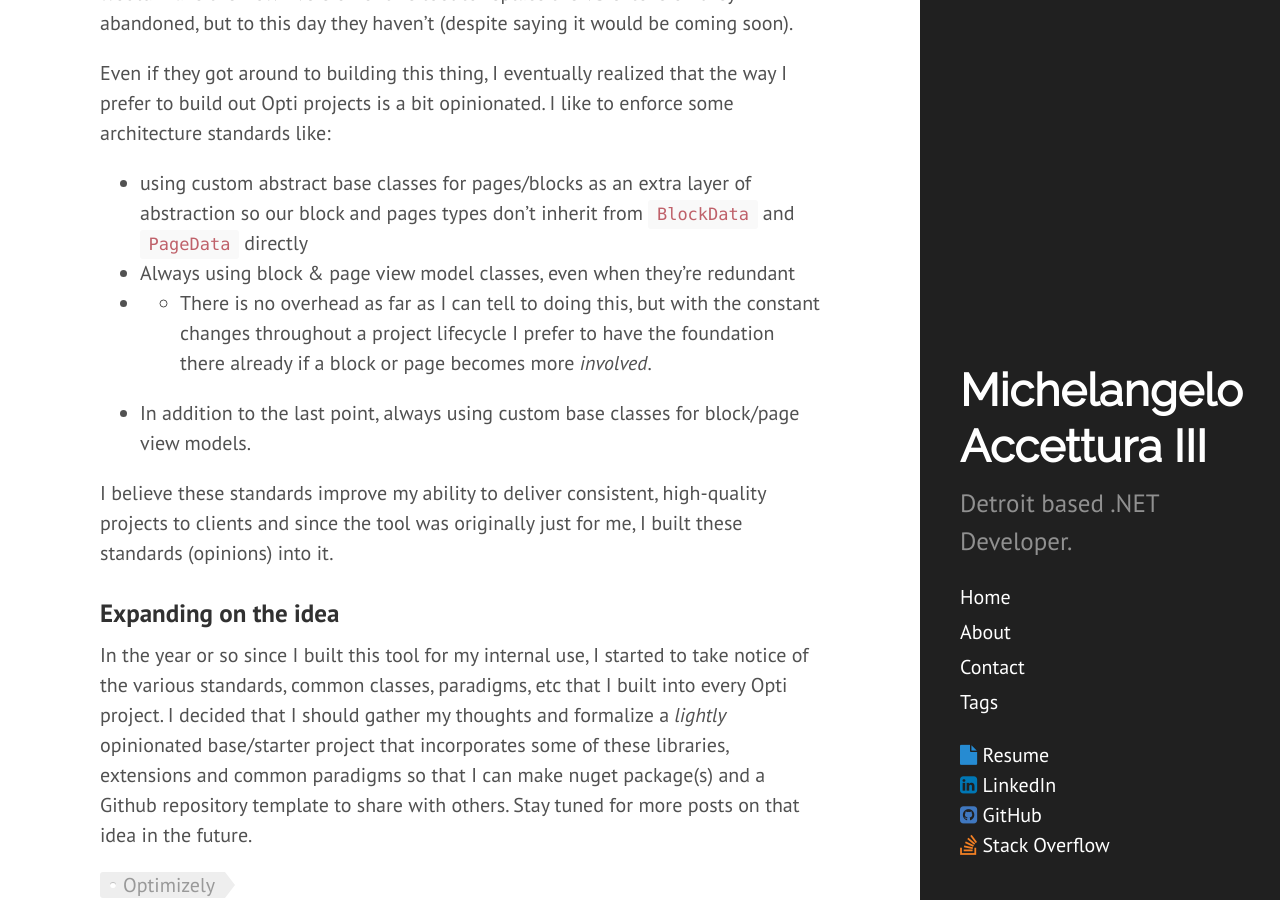
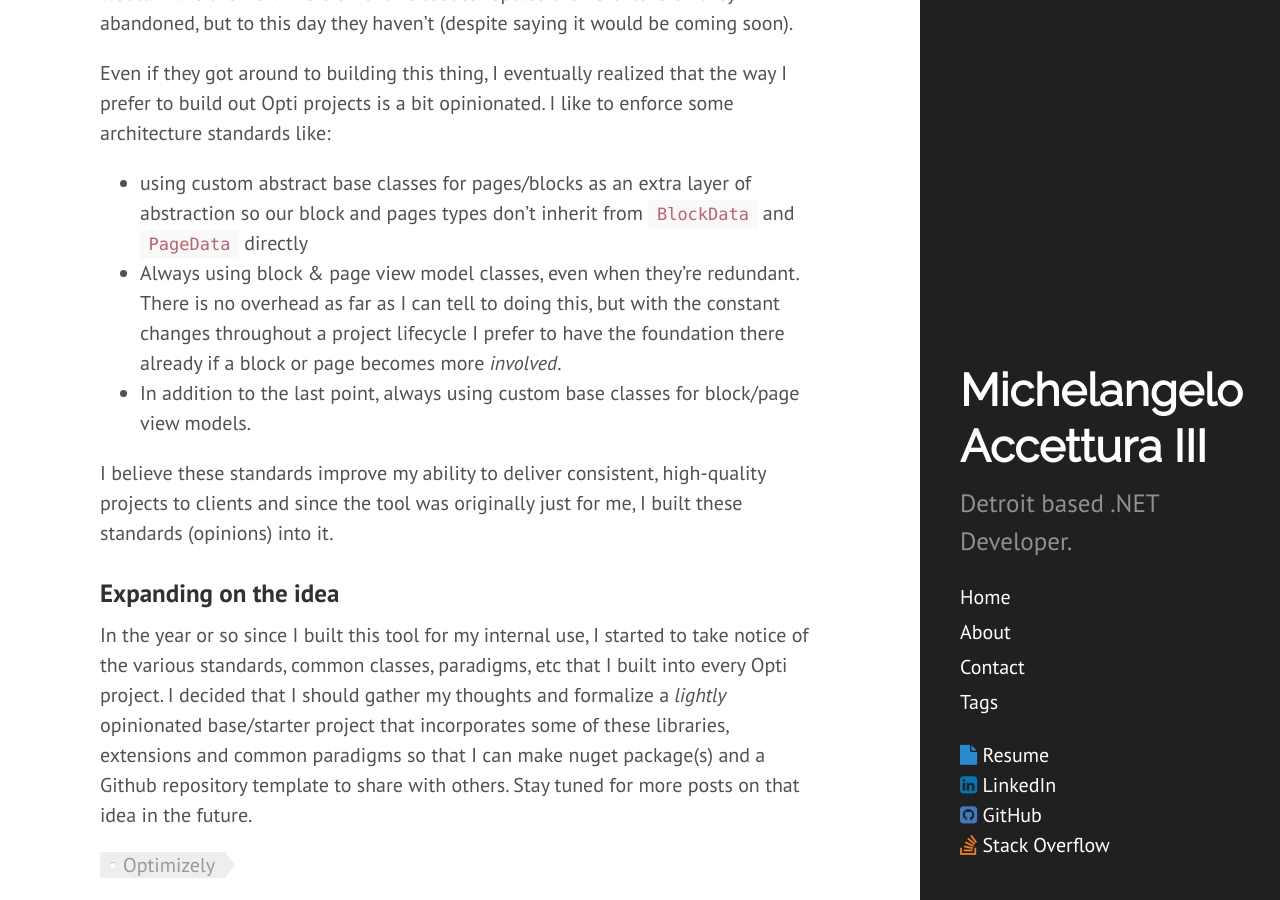
Before and after one commit to maccettura/maccettura.github.io, a Jekyll site: the page built from _posts/2023-11-16-optiscaffolder-an-optimizely-cli.md, in a window 1280 px wide and 900 px high, scrolled down 733 px. Built offline with Jekyll 4.4.1, drawn with Linux system fonts in a browser that asks for light colours; comment, search, counter and statistics services are not loaded.

Commit message:
Fixing formatting

```diff
--- a/_posts/2023-11-16-optiscaffolder-an-optimizely-cli.md
+++ b/_posts/2023-11-16-optiscaffolder-an-optimizely-cli.md
@@ -19,8 +19,7 @@ Essentially I just needed a way to create all the files needed for blocks and pa
 Even if they got around to building this thing, I eventually realized that the way I prefer to build out Opti projects is a bit opinionated. I like to enforce some architecture standards like:
 
 - using custom abstract base classes for pages/blocks as an extra layer of abstraction so our block and pages types don't inherit from `BlockData` and `PageData` directly
-- Always using block & page view model classes, even when they're redundant
-- - There is no overhead as far as I can tell to doing this, but with the constant changes throughout a project lifecycle I prefer to have the foundation there already if a block or page becomes more _involved_.
+- Always using block & page view model classes, even when they're redundant. There is no overhead as far as I can tell to doing this, but with the constant changes throughout a project lifecycle I prefer to have the foundation there already if a block or page becomes more _involved_.
 - In addition to the last point, always using custom base classes for block/page view models.
 
 I believe these standards improve my ability to deliver consistent, high-quality projects to clients and since the tool was originally just for me, I built these standards (opinions) into it.
```
